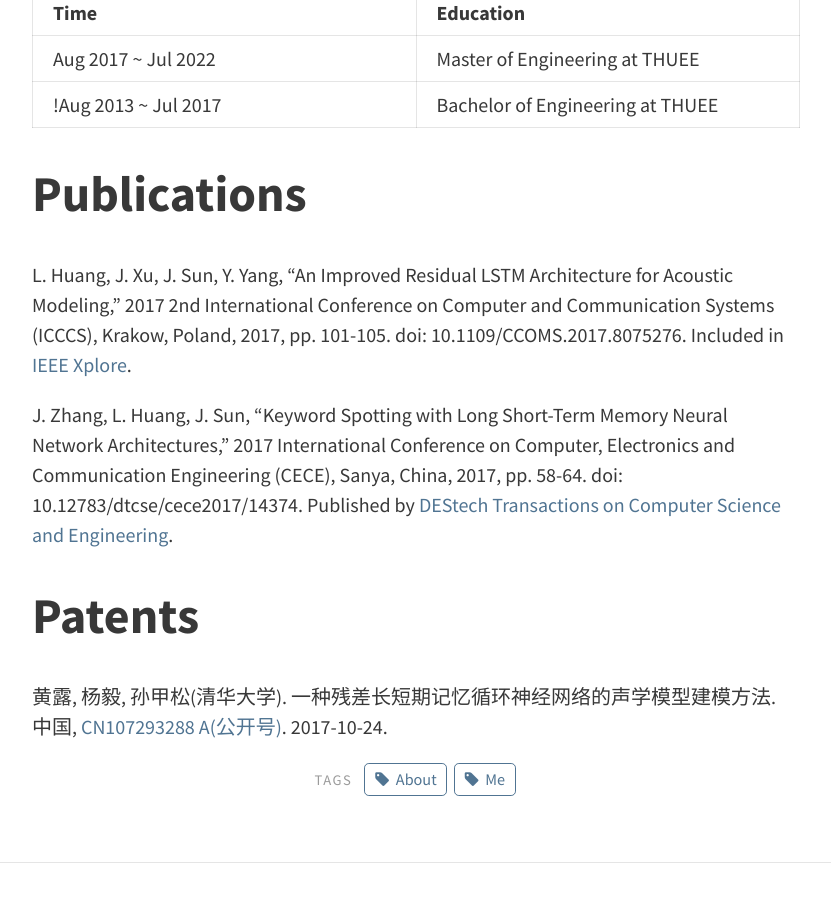
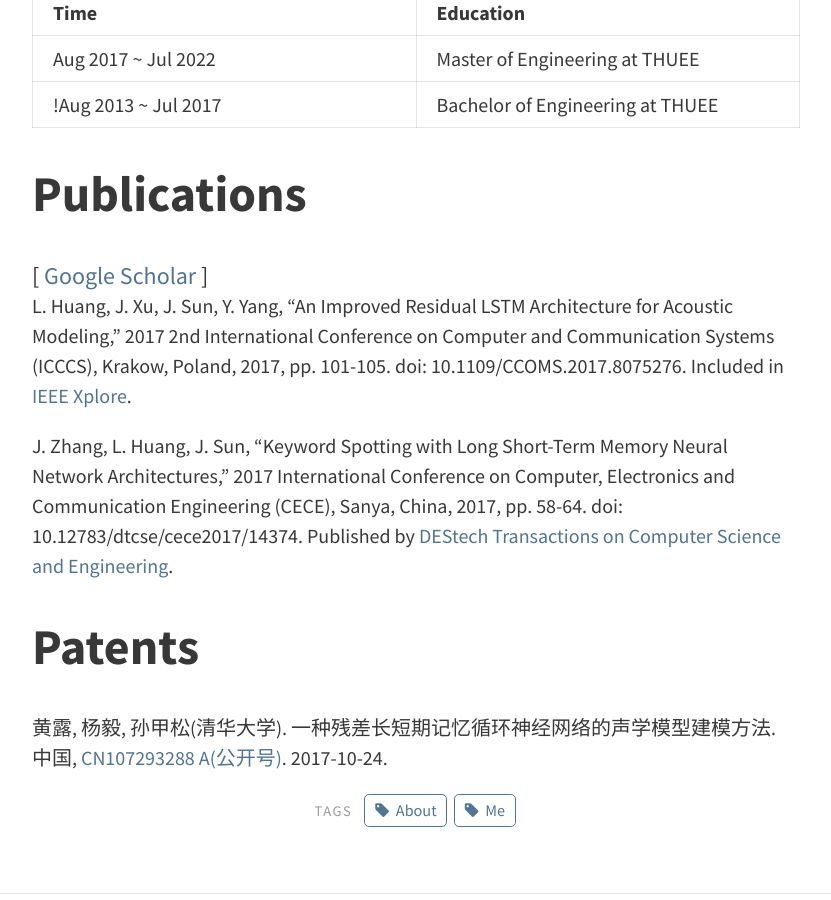
Before and after one commit to hlthu/hlthu.github.io, a Jekyll site: the page built from pages/about.md, in a window 1280 px wide and 900 px high, scrolled down 933 px. Shown: the whole window, without its empty margins (224-1055 px from the left). Built offline with Jekyll 4.4.1, drawn with Linux system fonts in a browser that asks for light colours.

Commit message:
add google scholar

```diff
--- a/pages/about.md
+++ b/pages/about.md
@@ -21,6 +21,11 @@ My research focuses on Artificial Neural Networks (especially recurrent neural n
 
 # Publications
 
+<td style="vertical-align: top;">
+<big>[ <a href="https://scholar.google.com/citations?user=OjYWJ3sAAAAJ&hl=en">Google Scholar</a> ]</big>
+<br />
+</td>
+
 L. Huang, J. Xu, J. Sun, Y. Yang,  "An Improved Residual LSTM Architecture for Acoustic Modeling," 2017 2nd International Conference on Computer and Communication Systems (ICCCS), Krakow, Poland, 2017, pp. 101-105. doi: 10.1109/CCOMS.2017.8075276. Included in [IEEE Xplore](http://ieeexplore.ieee.org/document/8075276/).
 
 J. Zhang, L. Huang, J. Sun,  "Keyword Spotting with Long Short-Term Memory Neural Network Architectures," 2017 International Conference on Computer, Electronics and Communication Engineering (CECE), Sanya, China, 2017, pp. 58-64. doi: 10.12783/dtcse/cece2017/14374. Published by [DEStech Transactions on Computer Science and Engineering](http://dpi-proceedings.com/index.php/dtcse/article/view/14374).
```
